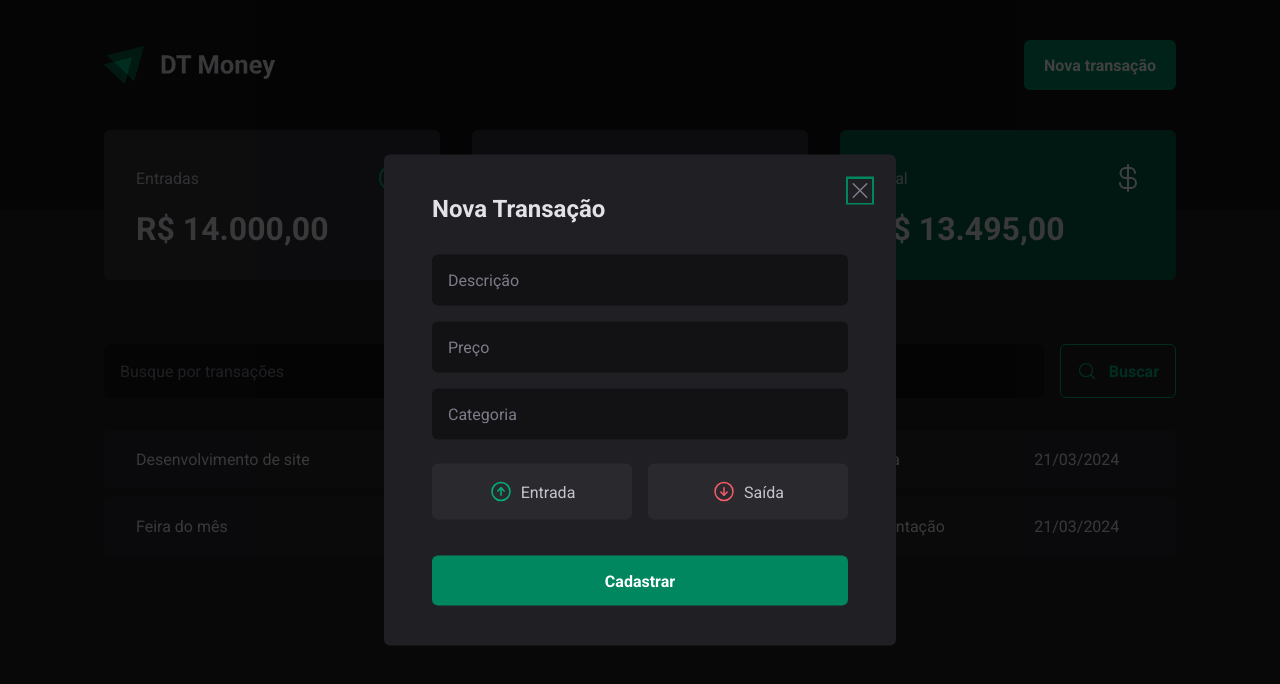
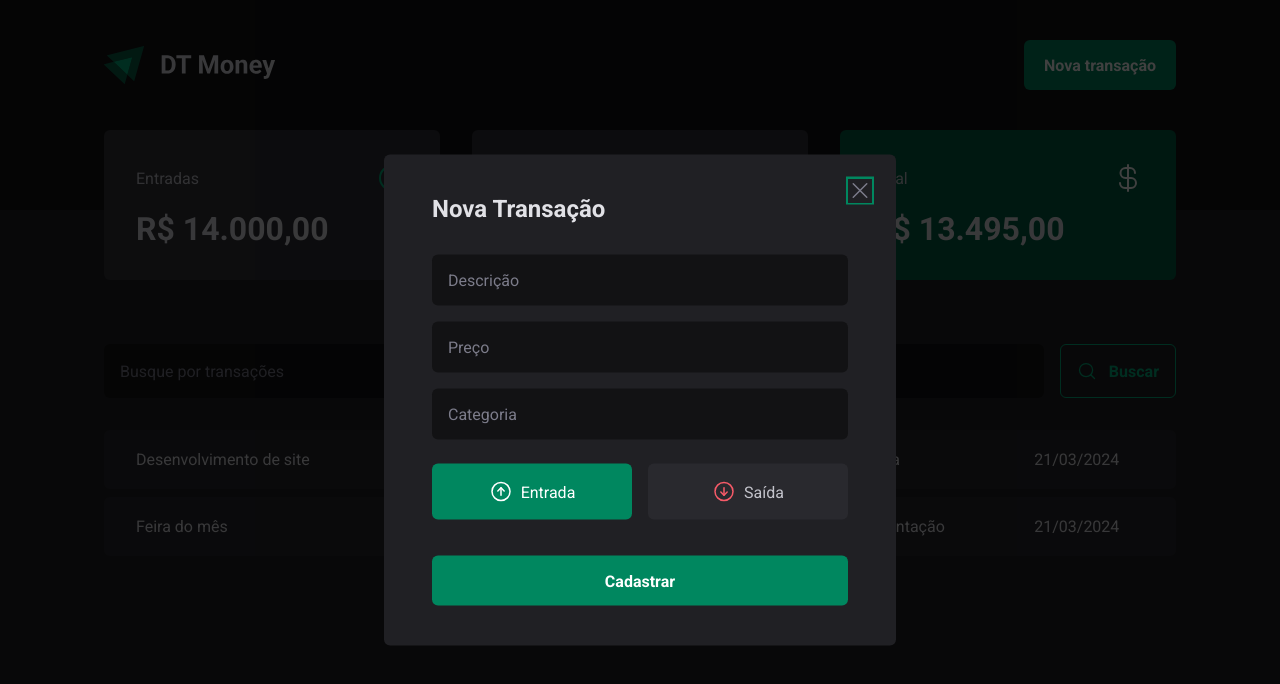
Before and after one commit to mteusbarbosa/dt-money, a React (Vite) app: page / in a window 1280 px wide. Both pictures are taken after a click on the button "Nova transação". Shown: the top 684 px of the page. Built offline with nearby package versions, Linux system fonts and the light colour scheme; data requests are answered from the project's data file.

Commit message:
Controlled components

```diff
--- a/src/components/NewTransactionModal/index.tsx
+++ b/src/components/NewTransactionModal/index.tsx
@@ -2,14 +2,14 @@ import * as Dialog from "@radix-ui/react-dialog";
 import { ArrowCircleDown, ArrowCircleUp, X } from "phosphor-react";
 import { CloseButton, Overlay, Content, TransactionType, TransactionTypeButton } from "./styles";
 import * as z from 'zod';
-import { useForm } from "react-hook-form";
+import { Controller, useForm } from "react-hook-form";
 import { zodResolver } from "@hookform/resolvers/zod";
 
 const newTransactionFormSchema = z.object({
   description: z.string(),
   price: z.number(),
   category: z.string(),
-  // type: z.enum(['income', 'outcome']),
+  type: z.enum(['income', 'outcome']),
 });
 
 type NewTransactionFormInputs = z.infer<typeof newTransactionFormSchema>;
@@ -17,11 +17,15 @@ type NewTransactionFormInputs = z.infer<typeof newTransactionFormSchema>;
 export function NewTransactionModal() {
 
   const {
+    control,
     register,
     handleSubmit,
     formState: { isSubmitting }
   } = useForm<NewTransactionFormInputs>({
     resolver: zodResolver(newTransactionFormSchema),
+    defaultValues: {
+      type: "income"
+    }
   })
 
   async function handleCreateNewTransaction(data: NewTransactionFormInputs) {
@@ -61,7 +65,12 @@ export function NewTransactionModal() {
             {...register('category')}
           />
 
-          <TransactionType>
+          <Controller
+            control={control}
+            name="type"
+            render={({field}) => {
+              return (
+                <TransactionType onValueChange={field.onChange} value={field.value}>
                   <TransactionTypeButton variant="income" value="income">
                     <ArrowCircleUp size={24} />
                     Entrada
@@ -71,6 +80,9 @@ export function NewTransactionModal() {
                     Saída
                   </TransactionTypeButton>
                 </TransactionType>
+              )
+            }}>
+          </Controller>
 
           <button type="submit" disabled={isSubmitting}>
             Cadastrar
```
Lines whose indentation alone changed are shown as unchanged.
